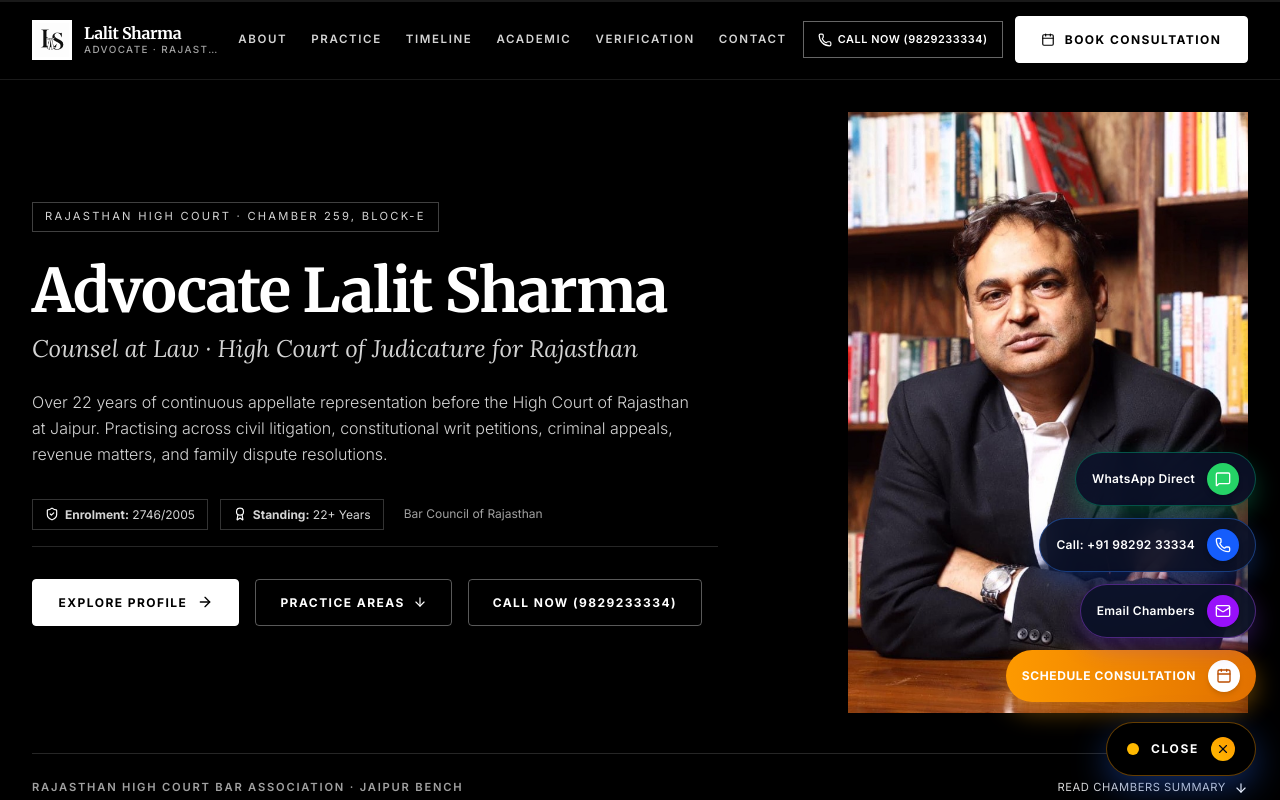
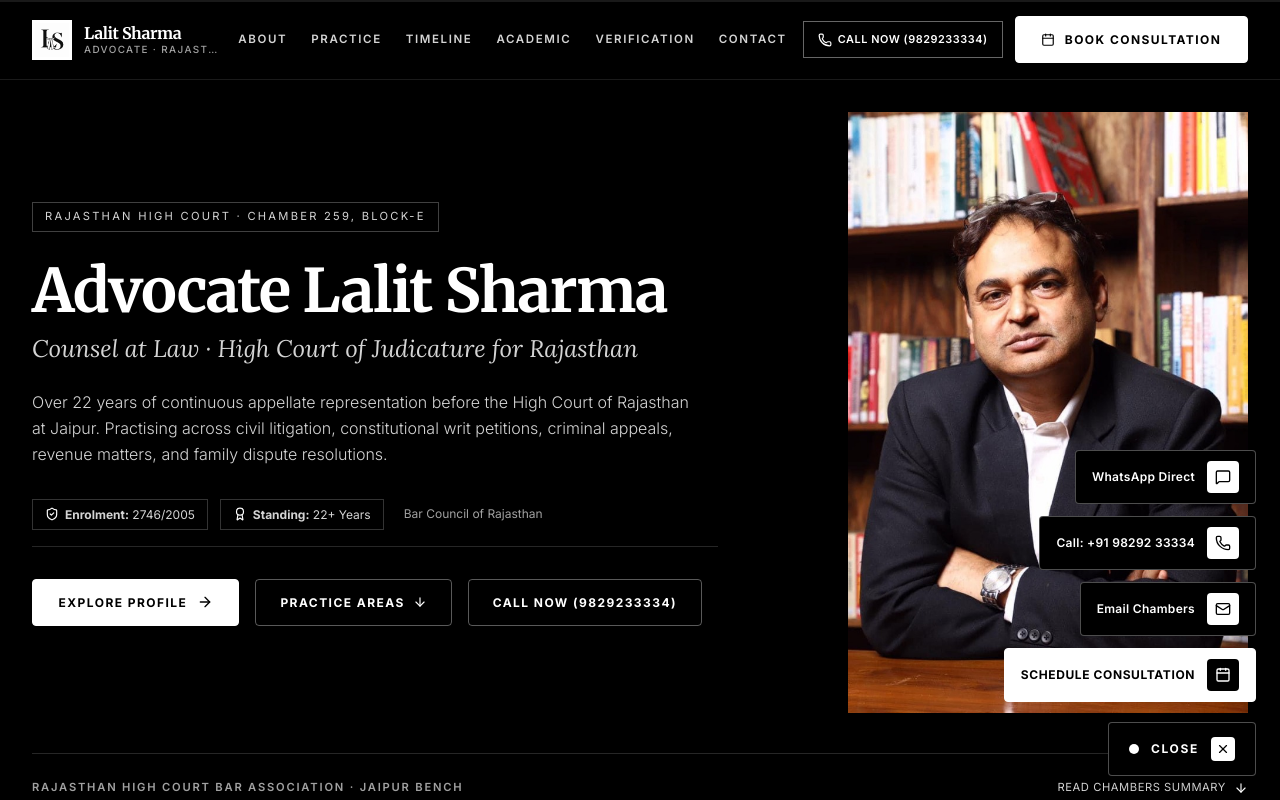
Before and after one commit to modijai05/advocate-lalit-sharma, a React (Vite) app: page / in a window 1280 px wide. Both pictures are taken after a click on the button "CONSULT CHAMBERS". Shown: the top 800 px of the page. Built offline with nearby package versions, Linux system fonts and the light colour scheme.

Commit message:
fix: simplify logo, color practice images, B&W floating dock

```diff
--- a/src/components/brand/GlowingLSLogo.tsx
+++ b/src/components/brand/GlowingLSLogo.tsx
@@ -11,99 +11,31 @@ export const GlowingLSLogo: React.FC<GlowingLSLogoProps> = ({
   size = 'lg',
   showSubtitle = true
 }) => {
-  const containerSize =
-    size === 'sm'
-      ? 'w-24 h-24'
-      : size === 'md'
-      ? 'w-36 h-36 sm:w-44 sm:h-44'
-      : 'w-48 h-48 sm:w-56 sm:h-56'
-
   const imageSize =
     size === 'sm'
-      ? 'w-14 h-14'
+      ? 'w-16 h-16'
       : size === 'md'
-      ? 'w-20 h-20 sm:w-24 sm:h-24'
-      : 'w-28 h-28 sm:w-32 sm:h-32'
+      ? 'w-24 h-24 sm:w-28 sm:h-28'
+      : 'w-32 h-32 sm:w-36 sm:h-36'
 
   return (
     <div className={`relative flex flex-col items-center justify-center select-none ${className}`}>
-      {/* Astrolabe & Medallion Container (Solid Monochrome, Static) */}
-      <div className={`relative ${containerSize} flex items-center justify-center`}>
-        {/* SVG Orbital Rings — Solid Pure White, No Rotation */}
-        <svg
-          viewBox="0 0 280 280"
-          fill="none"
-          xmlns="http://www.w3.org/2000/svg"
-          className="absolute inset-0 w-full h-full pointer-events-none"
-        >
-          {/* Outer Astrolabe Ring with 4 cardinal points */}
-          <g>
-            <circle
-              cx="140"
-              cy="140"
-              r="134"
-              stroke="#FFFFFF"
-              strokeWidth="1.2"
-              strokeDasharray="4 8"
-              strokeOpacity="0.4"
-            />
-            {/* Celestial Astrolabe Marker Studs */}
-            <circle cx="140" cy="6" r="3" fill="#FFFFFF" opacity="0.6" />
-            <circle cx="274" cy="140" r="3" fill="#FFFFFF" opacity="0.6" />
-            <circle cx="140" cy="274" r="3" fill="#FFFFFF" opacity="0.6" />
-            <circle cx="6" cy="140" r="3" fill="#FFFFFF" opacity="0.6" />
-          </g>
-
-          {/* Inner Ticked Ring */}
-          <circle
-            cx="140"
-            cy="140"
-            r="120"
-            stroke="#FFFFFF"
-            strokeWidth="1"
-            strokeDasharray="2 6"
-            strokeOpacity="0.3"
-          />
-
-          {/* Solid White Outer Frame Ring */}
-          <circle
-            cx="140"
-            cy="140"
-            r="108"
-            stroke="#FFFFFF"
-            strokeWidth="2"
-            strokeOpacity="0.85"
-          />
-
-          {/* 8 Diamond Judicial Stars */}
-          {[0, 45, 90, 135, 180, 225, 270, 315].map((deg) => (
-            <g key={deg} transform={`rotate(${deg} 140 140)`}>
-              <polygon
-                points="140,38 143,43 140,48 137,43"
-                fill="#FFFFFF"
-                opacity="0.8"
-              />
-            </g>
-          ))}
-        </svg>
-
-        {/* ── Core Emblem: Plain White Circle with Original Client Logo ── */}
+      {/* Plain White Circle Logo — no outer rings or decorations */}
       <div
         className={`
-            relative z-10 ${imageSize}
+          ${imageSize}
           rounded-full bg-white
           p-3 sm:p-4
           flex items-center justify-center
-            border-2 border-white
+          border-2 border-white/60
           overflow-hidden
         `}
       >
         <img
           src="/assets/images/lalit-sharma-logo.png"
           alt="Advocate Lalit Sharma Official LS Logo"
-            className="w-full h-full object-contain relative z-10"
+          className="w-full h-full object-contain"
         />
-        </div>
       </div>
 
       {/* Subtitle / Professional Law Chamber Inscription */}
--- a/src/components/common/FloatingContactDock.tsx
+++ b/src/components/common/FloatingContactDock.tsx
@@ -19,65 +19,65 @@ export const FloatingContactDock: React.FC<FloatingContactDockProps> = ({ onOpen
             initial={{ opacity: 0, y: 20, scale: 0.9 }}
             animate={{ opacity: 1, y: 0, scale: 1 }}
             exit={{ opacity: 0, y: 20, scale: 0.9 }}
-            transition={{ duration: 0.25, ease: [0.16, 1, 0.3, 1] }}
+            transition={{ duration: 0.22, ease: [0.16, 1, 0.3, 1] }}
             className="flex flex-col items-end gap-3 mb-2"
           >
-            {/* Direct WhatsApp Action */}
+            {/* WhatsApp */}
             <motion.a
-              whileHover={{ scale: 1.04, x: -4 }}
-              whileTap={{ scale: 0.96 }}
+              whileHover={{ scale: 1.03, x: -4 }}
+              whileTap={{ scale: 0.97 }}
               href={`https://wa.me/${CLIENT_PROFILE.whatsapp.replace(/[^0-9]/g, '')}`}
               target="_blank"
               rel="noopener noreferrer"
-              className="flex items-center gap-3 px-4 py-2.5 bg-[#0A1128]/90 backdrop-blur-md text-white border border-emerald-500/40 hover:border-emerald-400 shadow-[0_10px_25px_rgba(16,185,129,0.3)] rounded-full text-xs font-semibold tracking-wide transition-all group"
+              className="flex items-center gap-3 px-4 py-2.5 bg-black text-white border border-white/30 hover:border-white hover:bg-white hover:text-black rounded-sm text-xs font-semibold tracking-wide transition-all"
               aria-label="Direct WhatsApp Message"
             >
-              <span className="group-hover:text-emerald-300 transition-colors">WhatsApp Direct</span>
-              <div className="w-8 h-8 bg-[#25D366] text-white flex items-center justify-center rounded-full shadow-md">
+              <span>WhatsApp Direct</span>
+              <div className="w-8 h-8 bg-white text-black flex items-center justify-center rounded-sm border border-white/20 group-hover:bg-black group-hover:text-white">
                 <MessageSquare className="w-4 h-4" />
               </div>
             </motion.a>
 
-            {/* Direct Telephony Action */}
+            {/* Phone Call */}
             <motion.a
-              whileHover={{ scale: 1.04, x: -4 }}
-              whileTap={{ scale: 0.96 }}
+              whileHover={{ scale: 1.03, x: -4 }}
+              whileTap={{ scale: 0.97 }}
               href={`tel:${CLIENT_PROFILE.phone.replace(/\s+/g, '')}`}
-              className="flex items-center gap-3 px-4 py-2.5 bg-[#0A1128]/90 backdrop-blur-md text-white border border-blue-500/40 hover:border-blue-400 shadow-[0_10px_25px_rgba(37,99,235,0.3)] rounded-full text-xs font-semibold tracking-wide transition-all group"
+              className="flex items-center gap-3 px-4 py-2.5 bg-black text-white border border-white/30 hover:border-white hover:bg-white hover:text-black rounded-sm text-xs font-semibold tracking-wide transition-all"
               aria-label="Direct Phone Call"
             >
-              <span className="group-hover:text-blue-300 transition-colors">Call: {CLIENT_PROFILE.phone}</span>
-              <div className="w-8 h-8 bg-blue-600 text-white flex items-center justify-center rounded-full shadow-md">
+              <span>Call: {CLIENT_PROFILE.phone}</span>
+              <div className="w-8 h-8 bg-white text-black flex items-center justify-center rounded-sm">
                 <Phone className="w-4 h-4" />
               </div>
             </motion.a>
 
-            {/* Official Chamber Email Action */}
+            {/* Email */}
             <motion.a
-              whileHover={{ scale: 1.04, x: -4 }}
-              whileTap={{ scale: 0.96 }}
+              whileHover={{ scale: 1.03, x: -4 }}
+              whileTap={{ scale: 0.97 }}
               href={`mailto:${CLIENT_PROFILE.email}`}
-              className="flex items-center gap-3 px-4 py-2.5 bg-[#0A1128]/90 backdrop-blur-md text-white border border-purple-500/40 hover:border-purple-400 shadow-[0_10px_25px_rgba(124,58,237,0.3)] rounded-full text-xs font-semibold tracking-wide transition-all group"
+              className="flex items-center gap-3 px-4 py-2.5 bg-black text-white border border-white/30 hover:border-white hover:bg-white hover:text-black rounded-sm text-xs font-semibold tracking-wide transition-all"
               aria-label="Email Chambers"
             >
-              <span className="group-hover:text-purple-300 transition-colors">Email Chambers</span>
-              <div className="w-8 h-8 bg-purple-600 text-white flex items-center justify-center rounded-full shadow-md">
+              <span>Email Chambers</span>
+              <div className="w-8 h-8 bg-white text-black flex items-center justify-center rounded-sm">
                 <Mail className="w-4 h-4" />
               </div>
             </motion.a>
 
-            {/* Schedule Consultation Action */}
+            {/* Schedule Consultation */}
             <motion.button
-              whileHover={{ scale: 1.04, x: -4 }}
-              whileTap={{ scale: 0.96 }}
+              whileHover={{ scale: 1.03, x: -4 }}
+              whileTap={{ scale: 0.97 }}
               onClick={() => {
                 setIsOpen(false)
                 onOpenAppointment()
               }}
-              className="flex items-center gap-3 px-4 py-2.5 bg-gradient-to-r from-amber-500 to-amber-600 text-white shadow-[0_10px_25px_rgba(245,158,11,0.4)] rounded-full text-xs font-bold tracking-wider uppercase transition-all cursor-pointer group hover:from-amber-400 hover:to-amber-500"
+              className="flex items-center gap-3 px-4 py-2.5 bg-white text-black border border-white hover:bg-black hover:text-white rounded-sm text-xs font-bold tracking-wider uppercase transition-all cursor-pointer"
             >
               <span>Schedule Consultation</span>
-              <div className="w-8 h-8 bg-white text-amber-700 flex items-center justify-center rounded-full shadow-md">
+              <div className="w-8 h-8 bg-black text-white flex items-center justify-center rounded-sm">
                 <Calendar className="w-4 h-4" />
               </div>
             </motion.button>
@@ -85,25 +85,25 @@ export const FloatingContactDock: React.FC<FloatingContactDockProps> = ({ onOpen
         )}
       </AnimatePresence>
 
-      {/* Main Animated Pulsing FAB Button */}
+      {/* Main FAB Toggle Button — pure black & white */}
       <motion.button
-        whileHover={{ scale: 1.06 }}
+        whileHover={{ scale: 1.05 }}
         whileTap={{ scale: 0.95 }}
         onClick={() => setIsOpen(!isOpen)}
-        className="group relative flex items-center gap-3 px-5 py-3.5 bg-[#000000] text-white font-bold text-xs tracking-wider uppercase rounded-full shadow-[0_12px_35px_rgba(37,99,235,0.4)] cursor-pointer border border-amber-500/40 hover:border-amber-400 focus-visible:outline-blue-400 transition-all"
+        className="group relative flex items-center gap-3 px-5 py-3.5 bg-black text-white font-bold text-xs tracking-wider uppercase rounded-sm shadow-lg cursor-pointer border border-white/30 hover:border-white focus-visible:outline-white transition-all"
         aria-label={isOpen ? 'Close consultation options' : 'Open consultation options'}
       >
-        {/* Soft Animated Amber Beacon */}
-        <span className="relative flex h-3 w-3">
-          <span className="animate-ping absolute inline-flex h-full w-full rounded-full bg-amber-400 opacity-60"></span>
-          <span className="relative inline-flex rounded-full h-3 w-3 bg-amber-400"></span>
+        {/* Static white indicator dot */}
+        <span className="relative flex h-2.5 w-2.5">
+          <span className="animate-ping absolute inline-flex h-full w-full rounded-full bg-white opacity-50"></span>
+          <span className="relative inline-flex rounded-full h-2.5 w-2.5 bg-white"></span>
         </span>
 
-        <span className="font-bold tracking-[0.14em] drop-shadow-xs text-white">
+        <span className="font-bold tracking-[0.14em] text-white">
           {isOpen ? 'Close' : 'Consult Chambers'}
         </span>
 
-        <div className="w-6 h-6 flex items-center justify-center bg-gradient-to-tr from-amber-400 to-amber-500 text-slate-950 rounded-full transition-transform duration-300 shadow-sm">
+        <div className="w-6 h-6 flex items-center justify-center bg-white text-black rounded-sm transition-all duration-200 shadow-sm">
           {isOpen ? (
             <X className="w-3.5 h-3.5" />
           ) : (
--- a/src/components/sections/PracticeAreas.tsx
+++ b/src/components/sections/PracticeAreas.tsx
@@ -147,7 +147,7 @@ export const PracticeAreas: React.FC = () => {
                   <img
                     src={currentPhoto.image}
                     alt={currentPhoto.tag}
-                    className="w-full h-full object-cover grayscale opacity-90"
+                    className="w-full h-full object-cover"
                   />
                   <div className="absolute inset-0 bg-gradient-to-t from-black/85 via-black/30 to-transparent" />
 
```
Lines whose indentation alone changed are shown as unchanged.
